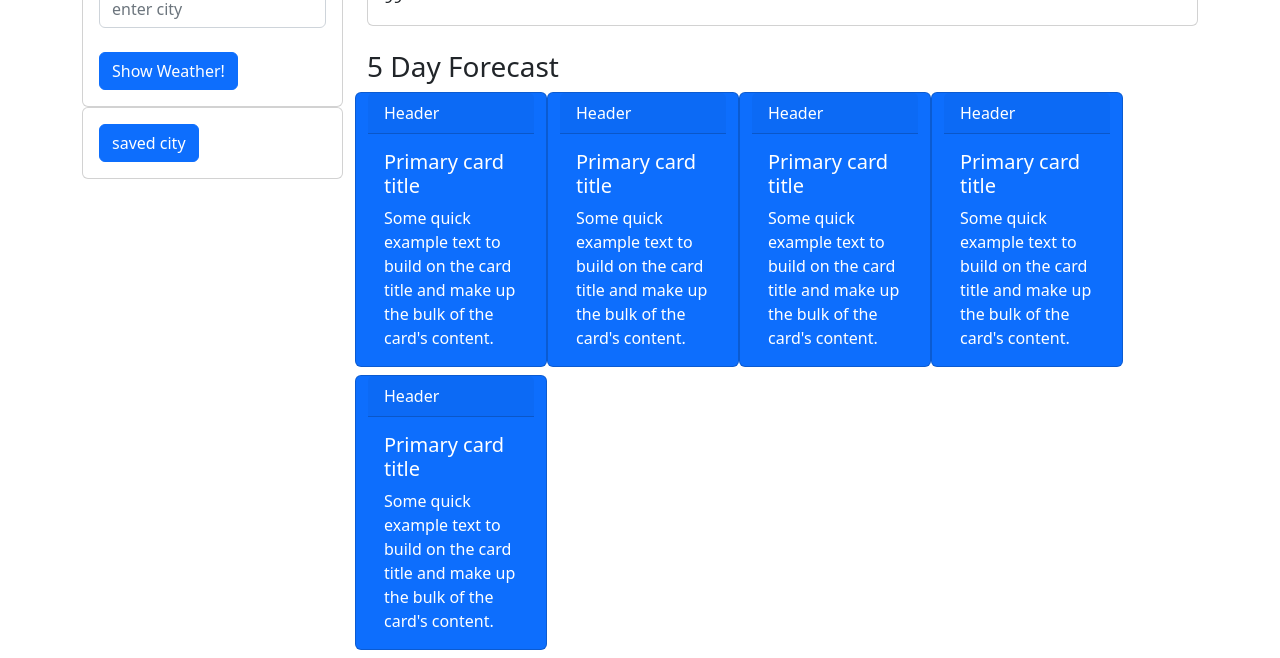
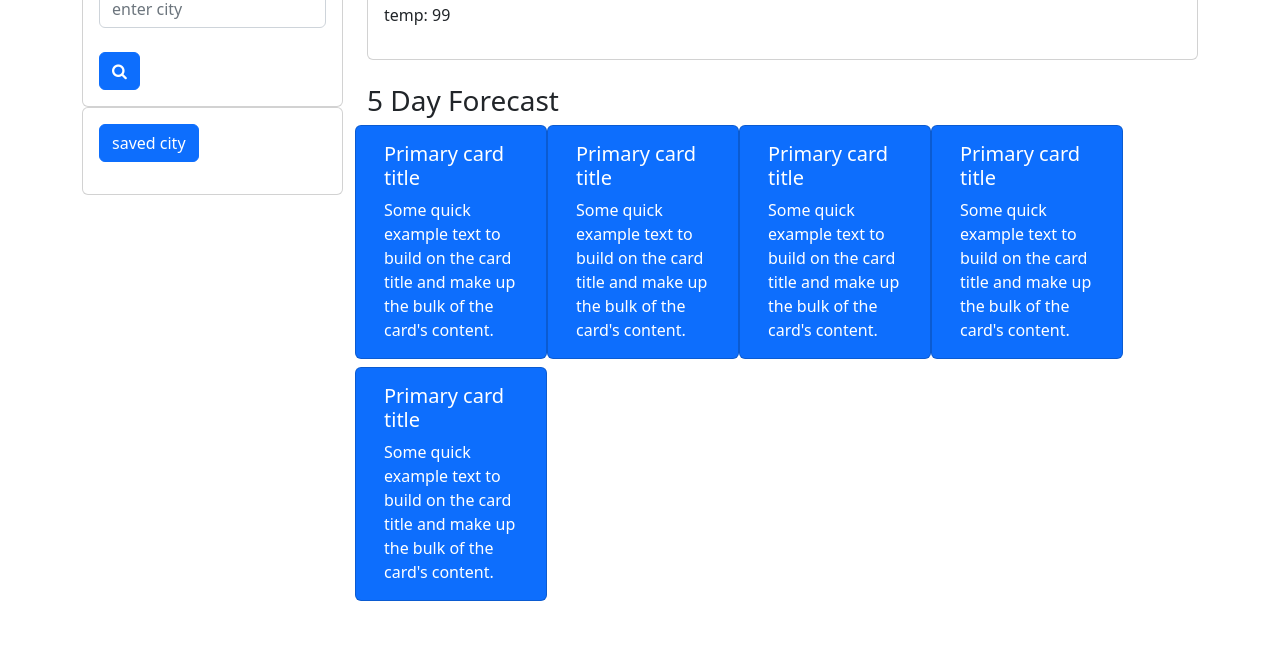
Before and after one commit to IvanFelipeEscobar/Weather-Dashboard, a plain HTML site: page index.html in a window 1280 px wide. Shown: the part 273-931 px from the top of the page. After the commit the page ends 882 px from the top, so only its background shows below. Drawn offline with nearby package versions, Linux system fonts and the light colour scheme.

Commit message:
html file edit v1.1

```diff
--- a/assets/script.js
+++ b/assets/script.js
@@ -1 +1,2 @@
-var APIkey = `cb8d3a328e6b7aa47d98d6e678c6df07`
+var APIkey = `cb8d3a328e6b7aa47d98d6e678c6df07
+`
--- a/assets/style.css
+++ b/assets/style.css
@@ -0,0 +1,6 @@
+.hide {
+    display: none;
+}
+.list {
+    list-style: none;
+}
--- a/index.html
+++ b/index.html
@@ -6,15 +6,16 @@
     <meta name="viewport" content="width=device-width, initial-scale=1.0">
 
     <title>Weather Dashboard</title>
+
     <link href="https://cdn.jsdelivr.net/npm/bootstrap@5.2.3/dist/css/bootstrap.min.css" rel="stylesheet" integrity="sha384-rbsA2VBKQhggwzxH7pPCaAqO46MgnOM80zW1RWuH61DGLwZJEdK2Kadq2F9CUG65" crossorigin="anonymous">
-
+    <link rel="stylesheet" href="https://maxcdn.bootstrapcdn.com/font-awesome/4.5.0/css/font-awesome.min.css">
+    <link rel="stylesheet" href="./assets/style.css">
 </head>
 
 <body>
-    <header>
-       <div class="container-fluid p-5 bg-primary text-white text-center">
+
+  <header class="container-fluid p-5 bg-primary text-white text-center">
       <h1>Weather Dashboard</h1> <!--page title-->
-       </div>
   </header>
 
   <div class="container mt-5">
@@ -24,71 +25,65 @@
           <div class="card-body"><!--user input-->
             <h2 class="card-title">Select a City:</h2>
             <input type="text" class="form-control" placeholder="enter city" aria-label="Select City" id="city"><br>
-                  <button type="button" class="btn btn-primary" id="citySubmit">Show Weather!</button>
+            <button type="button" class="btn btn-primary" id="citySubmit"><i class="fa fa-search"></i></button>
           </div>
         </div>
         <div class="card" style="max-width: 18rem;">
-                <div class="card-body"><!--saved cities-->
-                  <button type="button" class="btn btn-primary" id="citySubmit">saved city</button>
+          <ul class="card-body list"><!--saved cities-->
+            <li><button type="button" class="btn btn-primary" id="citySubmit">saved city</button></li>
+          </ul>
         </div>
       </div>
-
-          </div>
-
       <div class="col-sm-9">
-
         <div class="row">
           <div class="column">
             <div class="card">
             <div class="card-header" id="currentWeather">
-                      City
+              <h3 id="selectedCityName">Boob</h3>
             </div>
-                    <div class="card-body">
-                        99^
-
-                    </div>
+            <ul class="card-body list">
+             <li>temp: 99</li>
+            </ul>
           </div>
         </div>
       </div>
       <br>
-              <div><h3>5 Day Forecast</h3></div>
+      <h3>5 Day Forecast</h3>
       <div class="row">
         <div class="card text-bg-primary mb-2" style="max-width: 12rem;">
-                    <div class="card-header">Header</div>
-                    <div class="card-body">
-                      <h5 class="card-title">Primary card title</h5>
-                      <p class="card-text">Some quick example text to build on the card title and make up the bulk of the card's content.</p>
-                    </div>
-                  </div>
-                  <div class="card text-bg-primary mb-2" style="max-width: 12rem;">
-                    <div class="card-header">Header</div>
-                    <div class="card-body">
-                      <h5 class="card-title">Primary card title</h5>
-                      <p class="card-text">Some quick example text to build on the card title and make up the bulk of the card's content.</p>
-                    </div>
-                  </div>
-                  <div class="card text-bg-primary mb-2" style="max-width: 12rem;">
-                    <div class="card-header">Header</div>
-                    <div class="card-body">
-                      <h5 class="card-title">Primary card title</h5>
-                      <p class="card-text">Some quick example text to build on the card title and make up the bulk of the card's content.</p>
-                    </div>
-                  </div>
-                  <div class="card text-bg-primary mb-2" style="max-width: 12rem;">
-                    <div class="card-header">Header</div>
-                    <div class="card-body">
-                      <h5 class="card-title">Primary card title</h5>
-                      <p class="card-text">Some quick example text to build on the card title and make up the bulk of the card's content.</p>
-                    </div>
-                  </div>
-                  <div class="card text-bg-primary mb-2" style="max-width: 12rem;">
-                    <div class="card-header">Header</div>
           <div class="card-body">
             <h5 class="card-title">Primary card title</h5>
             <p class="card-text">Some quick example text to build on the card title and make up the bulk of the card's content.</p>
           </div>
         </div>
 
+        <div class="card text-bg-primary mb-2" style="max-width: 12rem;">
+          <div class="card-body">
+            <h5 class="card-title">Primary card title</h5>
+            <p class="card-text">Some quick example text to build on the card title and make up the bulk of the card's content.</p>
+          </div>
+        </div>
+
+        <div class="card text-bg-primary mb-2" style="max-width: 12rem;">
+          <div class="card-body">
+            <h5 class="card-title">Primary card title</h5>
+            <p class="card-text">Some quick example text to build on the card title and make up the bulk of the card's content.</p>
+          </div>
+        </div>
+
+        <div class="card text-bg-primary mb-2" style="max-width: 12rem;">
+          <div class="card-body">
+            <h5 class="card-title">Primary card title</h5>
+            <p class="card-text">Some quick example text to build on the card title and make up the bulk of the card's content.</p>
+          </div>
+        </div>
+
+        <div class="card text-bg-primary mb-2" style="max-width: 12rem;">
+          <div class="card-body">
+            <h5 class="card-title">Primary card title</h5>
+            <p class="card-text">Some quick example text to build on the card title and make up the bulk of the card's content.</p>
+          </div>
+        </div>
       </div>
     </div>
   </div>
@@ -97,7 +92,7 @@
 
 
 
-
+<script src="https://code.jquery.com/jquery-3.6.1.js" integrity="sha256-3zlB5s2uwoUzrXK3BT7AX3FyvojsraNFxCc2vC/7pNI=" crossorigin="anonymous"></script>
 <script src="https://cdn.jsdelivr.net/npm/bootstrap@5.2.3/dist/js/bootstrap.bundle.min.js" integrity="sha384-kenU1KFdBIe4zVF0s0G1M5b4hcpxyD9F7jL+jjXkk+Q2h455rYXK/7HAuoJl+0I4" crossorigin="anonymous"></script>
 </body>
 
```
Lines whose indentation alone changed are shown as unchanged.
